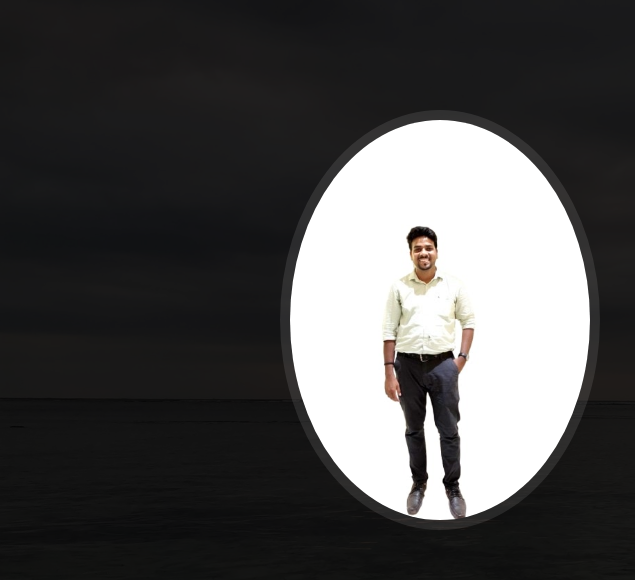
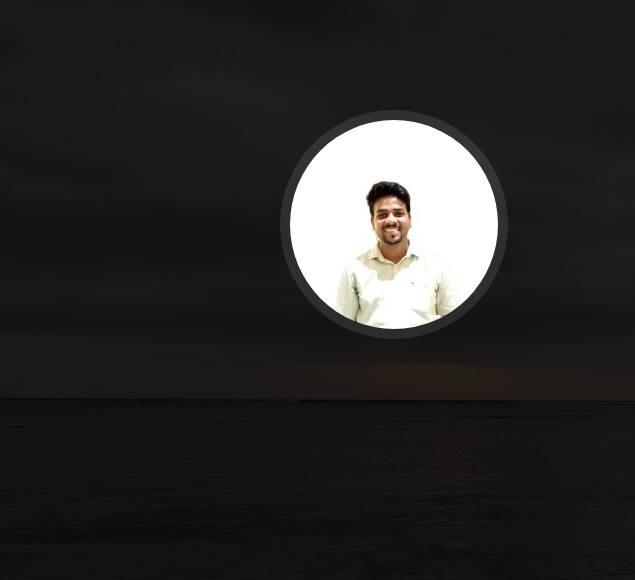
Before and after one commit to SujayKumarMondal/Portfolio, a plain HTML site: page index.html in a window 1280 px wide. Shown: the part 130-710 px from the top of the page, 0-635 px from the left. Drawn offline with nearby package versions, Linux system fonts and the light colour scheme.

Commit message:
changed ny pic

```diff
--- a/index.html
+++ b/index.html
@@ -41,8 +41,8 @@
 </head>
 
 <!-- Favicon Start -->
-<link rel="icon" href="img/Sujay.jpg" />
-<link rel="shortcut icon" href="img/Sujay.jpg" />
+<link rel="icon" href="img/Sujay_crop.jpg" />
+<link rel="shortcut icon" href="img/Sujay_crop.jpg" />
 <!-- Favicon End-->
 
 <body class="dark bgimage">
@@ -139,7 +139,7 @@
       <section id="home" class="active">
         <!-- Text Rotator Starts -->
         <div class="main-text-container">
-          <img class="leftimagepicture" src="img/Sujay.jpg" alt="" />
+          <img class="leftimagepicture" src="img/Sujay_crop.jpg" alt="" />
           <div class="main-text" id="selector">
             <h3>Hi there !</h3>
             <h1 class="ah-headline">
@@ -189,7 +189,7 @@
             <!-- Personal Infos Starts -->
             <div class="col-xl-6 col-lg-6 col-md-12 col-sm-12">
               <div class="image-container">
-                <img class="img-fluid d-block" src="img/Sujay.jpg" alt="" />
+                <img class="img-fluid d-block" src="img/Sujay_crop.jpg" alt="" />
               </div>
               <p class="d-block d-md-none">
                 I'm Sujay Kumar Mondal- a Python developer with a passion for creating efficient and scalable solutions.
```
Also changed, not shown: img/Sujay_crop.jpg (added).
